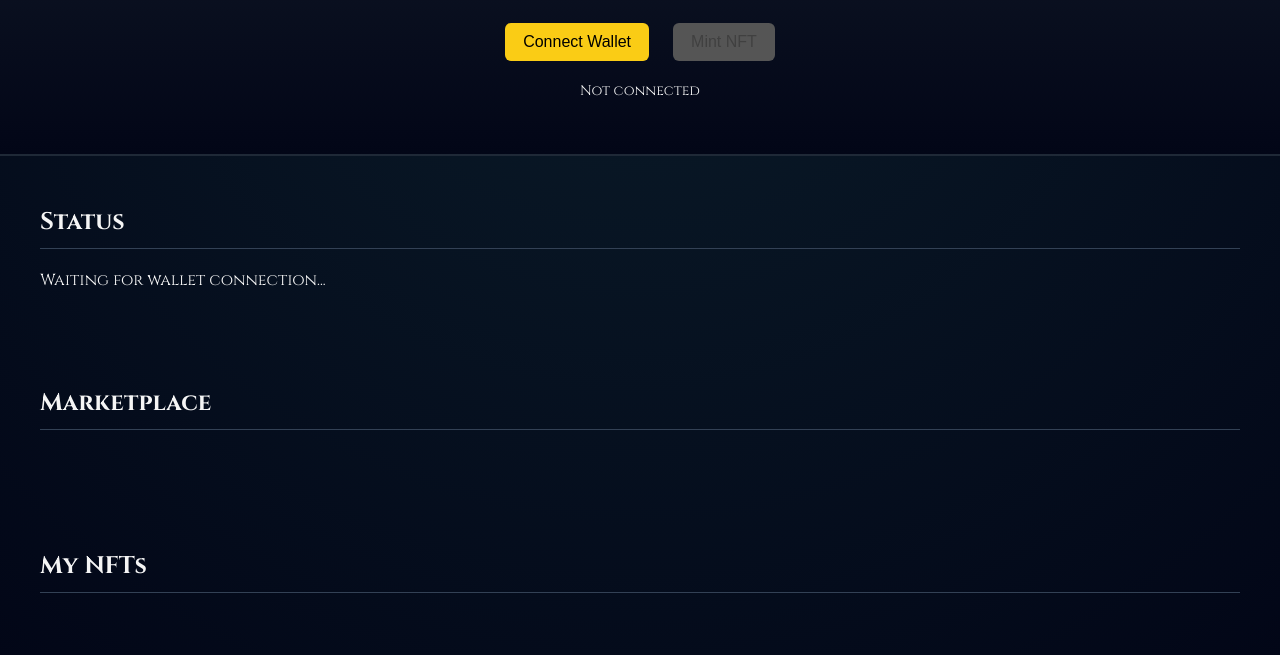
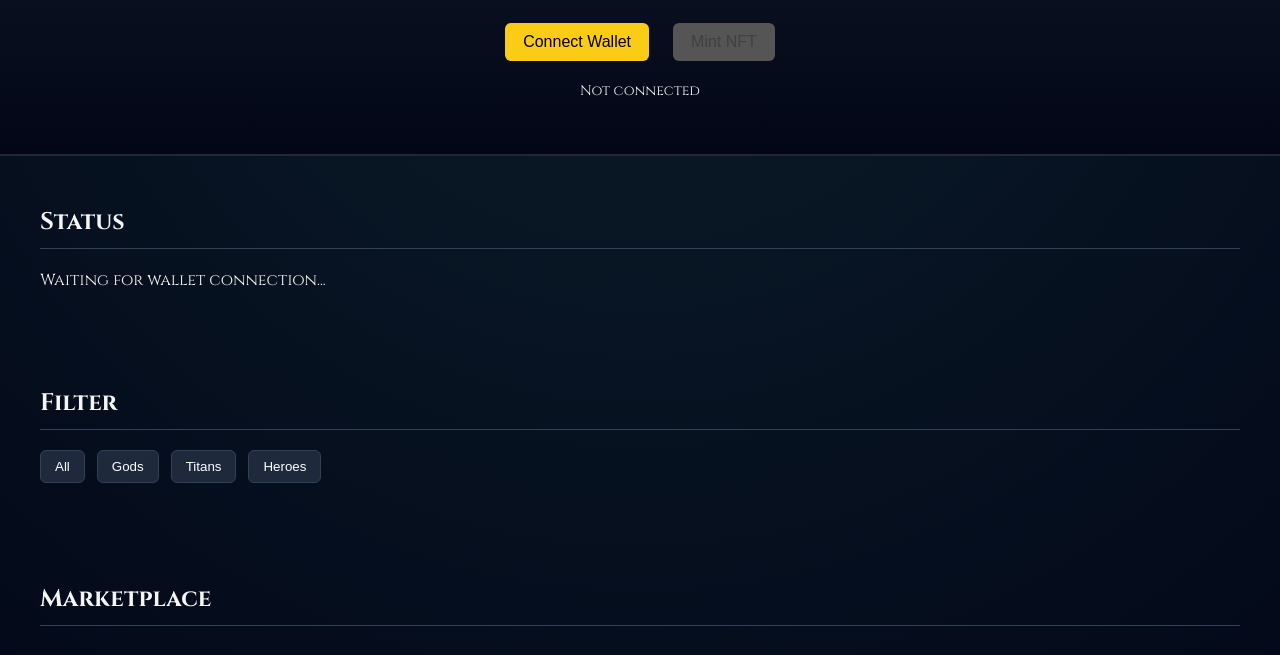
Before and after one commit to dumplepo/Olympus-NFT-Marketplace, a website: page frontend/index.html in a window 1280 px wide. Shown: the part 145-800 px from the top of the page. Drawn offline with Linux system fonts and the light colour scheme.

Commit message:
fix: add filter function

```diff
--- a/frontend/frontend.js
+++ b/frontend/frontend.js
@@ -1,4 +1,15 @@
 let selectedTokenId = null;
+
+
+
+let activeFilter = "ALL";
+
+function setFilter(type) {
+  activeFilter = type;
+  renderCollections();
+}
+
+
 
 // =======================
 // PINATA CONFIG
@@ -90,6 +101,13 @@ async function renderCollections() {
     const uri = await contract.tokenURI(tokenId);
     const metaRes = await fetch(ipfsToHttp(uri));
     const meta = await metaRes.json();
+    if (
+      activeFilter !== "ALL" &&
+      meta.category !== activeFilter
+    ) {
+      continue;
+    }
+
 
     const card = document.createElement("div");
     card.className = "nft";
@@ -164,10 +182,13 @@ document.addEventListener("DOMContentLoaded", () => {
 
     try {
       const imageURI = await uploadToPinata(file);
+      const category = document.getElementById("mintCategory").value;
+
       const metadataURI = await uploadMetadataToPinata({
         name,
         description: desc,
-        image: imageURI
+        image: imageURI,
+        category
       });
 
       await mintNFT(metadataURI);
--- a/frontend/index.html
+++ b/frontend/index.html
@@ -22,6 +22,18 @@
             <h2>Status</h2>
             <p id="status">Waiting for wallet connection...</p>
         </section>
+
+        <section>
+            <h2>Filter</h2>
+            <div class="filters">
+                <button onclick="setFilter('ALL')">All</button>
+                <button onclick="setFilter('God')">Gods</button>
+                <button onclick="setFilter('Titan')">Titans</button>
+                <button onclick="setFilter('Hero')">Heroes</button>
+            </div>
+        </section>
+
+
         <section>
             <h2>Marketplace</h2>
             <div id="marketplace" class="grid"></div>
@@ -46,6 +58,14 @@
                 <h2>Mint NFT</h2>
                 <input id="mintName" placeholder="NFT Name">
                 <textarea id="mintDesc" placeholder="NFT Description"></textarea>
+
+                <select id="mintCategory">
+                    <option value="God">God</option>
+                    <option value="Titan">Titan</option>
+                    <option value="Hero">Hero</option>
+                </select>
+
+
                 <input type="file" id="mintImage" accept="image/*">
                 <img id="imagePreview" style="display:none; width:150px; margin-top:10px;">
                 <div class="button-row">
--- a/frontend/style.css
+++ b/frontend/style.css
@@ -179,3 +179,23 @@ section h2 {
   background: #dc2626;
   color: white;
 }
+
+.filters {
+  display: flex;
+  gap: 12px;
+  margin-bottom: 20px;
+}
+
+.filters button {
+  padding: 8px 14px;
+  background: #1e293b;
+  color: white;
+  border: 1px solid #334155;
+  border-radius: 6px;
+  cursor: pointer;
+}
+
+.filters button:hover {
+  background: #facc15;
+  color: black;
+}
```
Also changed, not shown: frontend/img/Cerberus.png (added), frontend/img/Charybdis.png (added), frontend/img/Cyclopes.png (added), frontend/img/Geryon.png (added), frontend/img/Laestrygonians.png (added), frontend/img/Minotaur.png (added), frontend/img/Python.png (added), frontend/img/Satyrs.png (added), frontend/img/Typhon.png (added), frontend/img/nft - Copy.png (deleted), frontend/img/nft.png (deleted).
